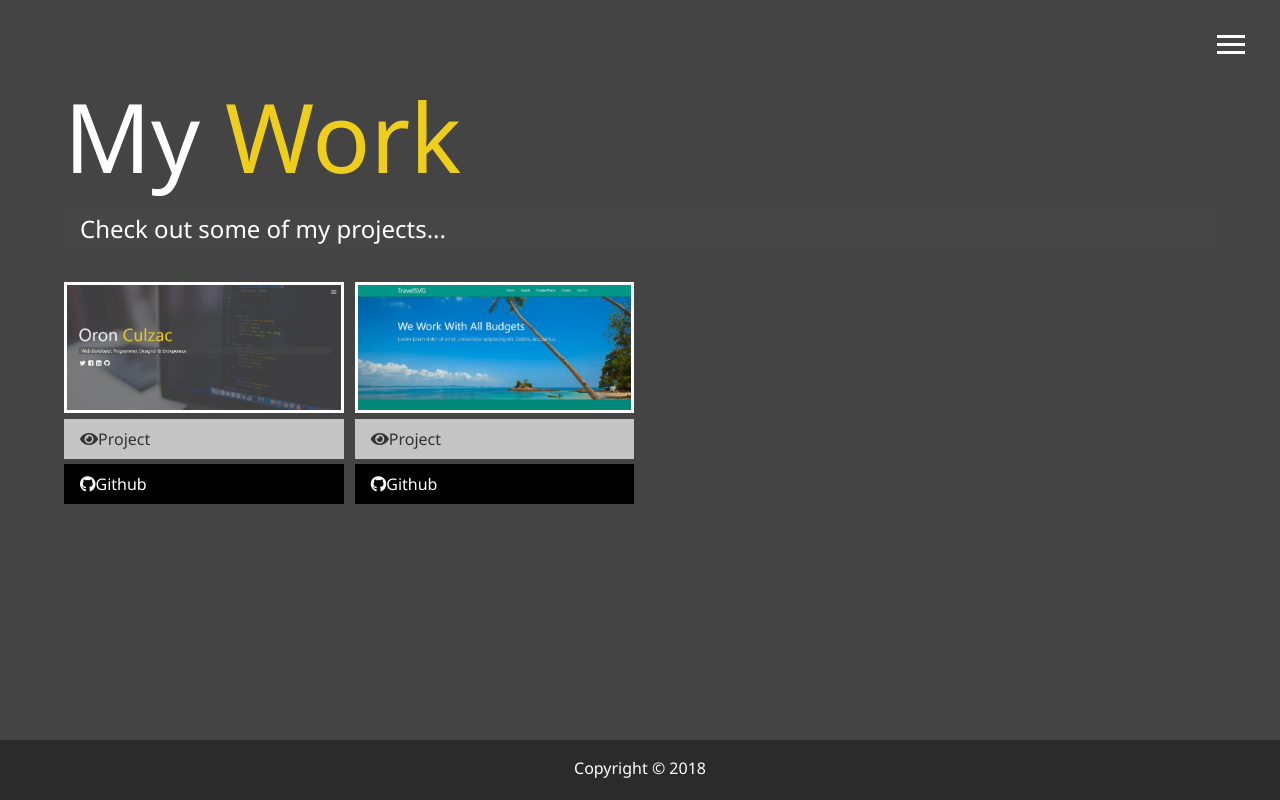
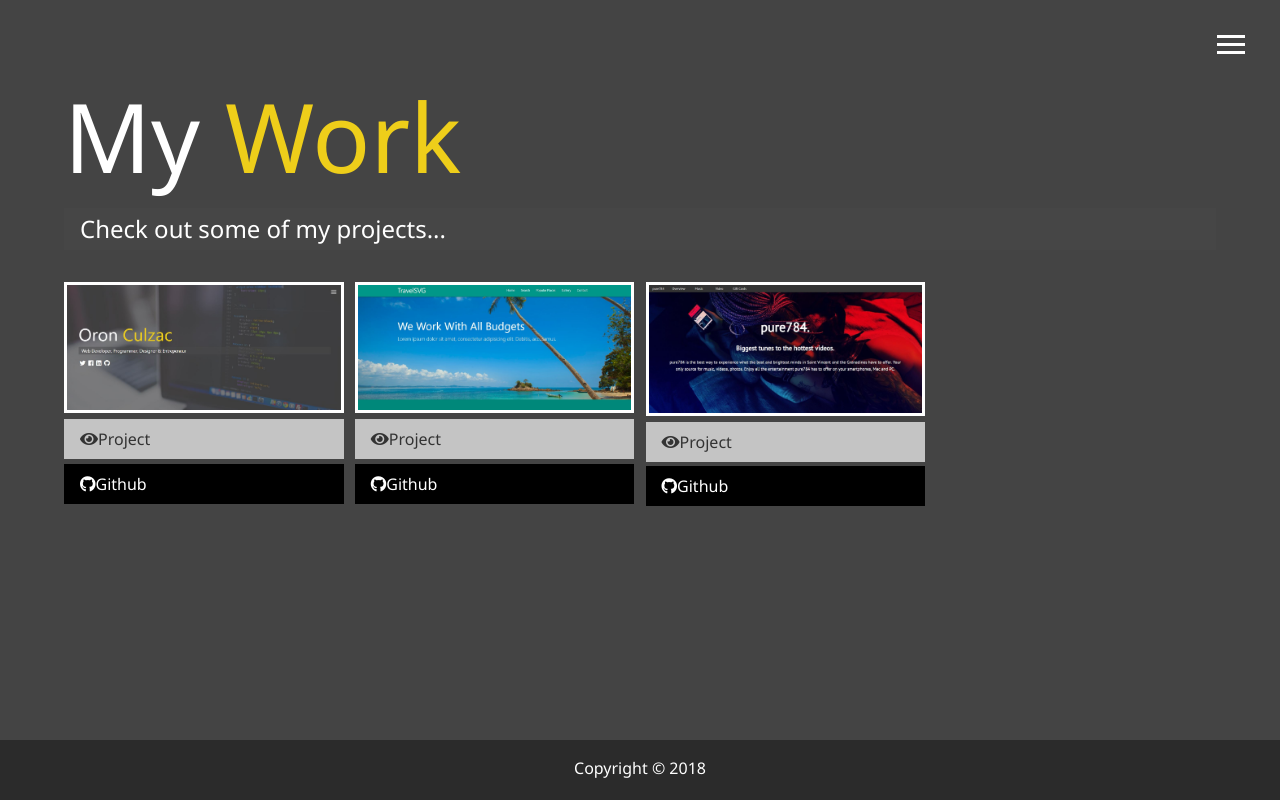
Before and after one commit to OCulzac/modern_portfolio, a website: page dist/work.html in a window 1280 px wide. Drawn offline with Linux system fonts and the light colour scheme.

Commit message:
new project added

```diff
--- a/dist/work.html
+++ b/dist/work.html
@@ -82,6 +82,17 @@
                     <i class="fab fa-github"></i>Github
                 </a>
             </div>
+            <div class="item">
+                <a href="https://oculzac.github.io/responsive_landing/">
+                    <img src="img/projects/project13.jpg" alt="Project">
+                </a>
+                <a href="https://oculzac.github.io/responsive_landing/" class="btn-light">
+                    <i class="fas fa-eye"></i>Project
+                </a>
+                <a href="https://github.com/OCulzac/responsive_landing/" class="btn-dark">
+                    <i class="fab fa-github"></i>Github
+                </a>
+            </div>
             <!-- <div class="item">
                 <a href="#!">
                     <img src="img/projects/project2.jpg" alt="Project">
```
Also changed, not shown: dist/img/projects/project13.JPG (added).
